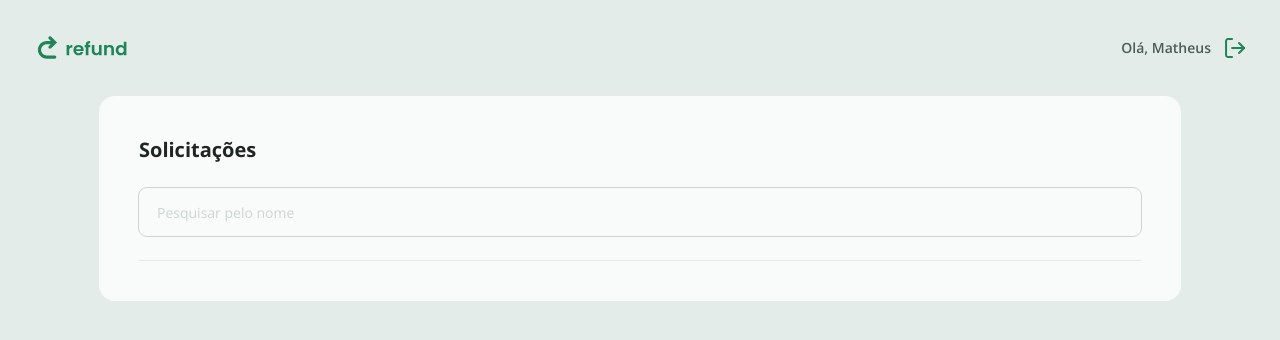
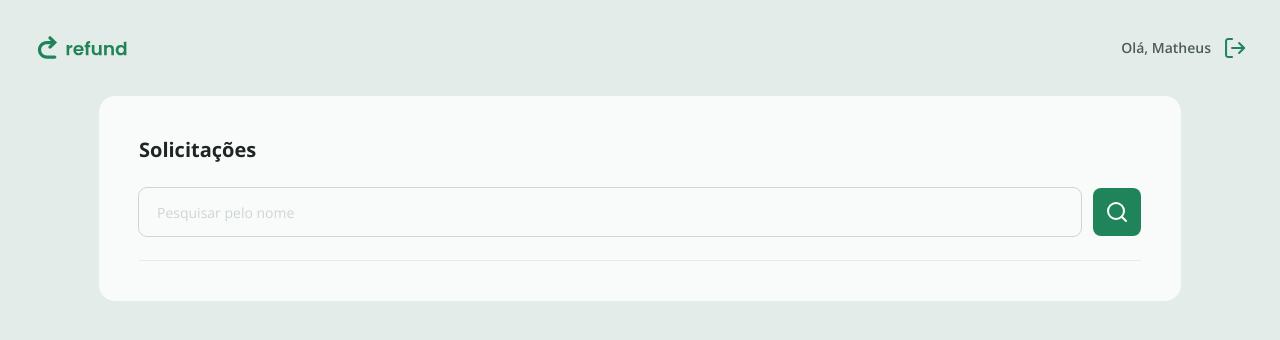
Before and after one commit to Matheus-AlvesCS/refund-interface, a React (Vite) app: page / in a window 1280 px wide. Shown: the top 340 px of the page. Built offline with nearby package versions, Linux system fonts and the light colour scheme.

Commit message:
feat(button): implement button variants with class merge and integrate into Dashboard

```diff
--- a/package.json
+++ b/package.json
@@ -10,9 +10,11 @@
   },
   "dependencies": {
     "@tailwindcss/vite": "^4.3.0",
+    "clsx": "^2.1.1",
     "react": "^19.2.6",
     "react-dom": "^19.2.6",
     "react-router": "^7.17.0",
+    "tailwind-merge": "^3.6.0",
     "tailwindcss": "^4.3.0"
   },
   "devDependencies": {
--- a/src/components/Button.tsx
+++ b/src/components/Button.tsx
@@ -1,11 +1,24 @@
+import { classMerge } from "../utils/classMerge"
+
 type Props = React.ComponentProps<"button"> & {
   isLoading?: boolean
+  variant?: "base" | "search" | "small"
+}
+
+const variants = {
+  button: {
+    base: "h-12",
+    search: "h-12 w-12 aspect-square",
+    small: "h-8 w-8 aspect-square",
+  },
 }
 
 export function Button({
   children,
   isLoading,
   type = "button",
+  variant = "base",
+  className,
   ...rest
 }: Props) {
   return (
@@ -13,7 +26,11 @@
       type={type}
       disabled={isLoading}
       {...rest}
-      className="bg-green-100 h-12 rounded-lg flex items-center justify-center text-white font-semibold text-sm cursor-pointer not-disabled:hover:bg-green-200 transition ease-linear disabled:cursor-not-allowed disabled:opacity-50"
+      className={classMerge([
+        "bg-green-100 rounded-lg flex items-center justify-center text-white font-semibold text-sm cursor-pointer not-disabled:hover:bg-green-200 transition ease-linear disabled:cursor-not-allowed disabled:opacity-50",
+        variants.button[variant],
+        className,
+      ])}
     >
       {children}
     </button>
--- a/src/pages/Dashboard.tsx
+++ b/src/pages/Dashboard.tsx
@@ -1,6 +1,9 @@
 import { useState } from "react"
 
 import { Input } from "../components/Input"
+import { Button } from "../components/Button"
+
+import searchSvg from "../assets/search.svg"
 
 export function Dashboard() {
   const [search, setSearch] = useState("")
@@ -23,6 +26,9 @@
           placeholder="Pesquisar pelo nome"
           onChange={(e) => setSearch(e.target.value)}
         />
+        <Button type="submit" variant="search">
+          <img src={searchSvg} alt="serach-icon" />
+        </Button>
       </form>
     </div>
   )
--- /dev/null
+++ b/src/utils/classMerge.ts
@@ -0,0 +1,6 @@
+import { clsx, type ClassValue } from "clsx"
+import { twMerge } from "tailwind-merge"
+
+export function classMerge(...classes: ClassValue[]) {
+  return twMerge(clsx(classes))
+}
```
Also changed, not shown: 1 other file (tests, documents, lock files or other folders).
